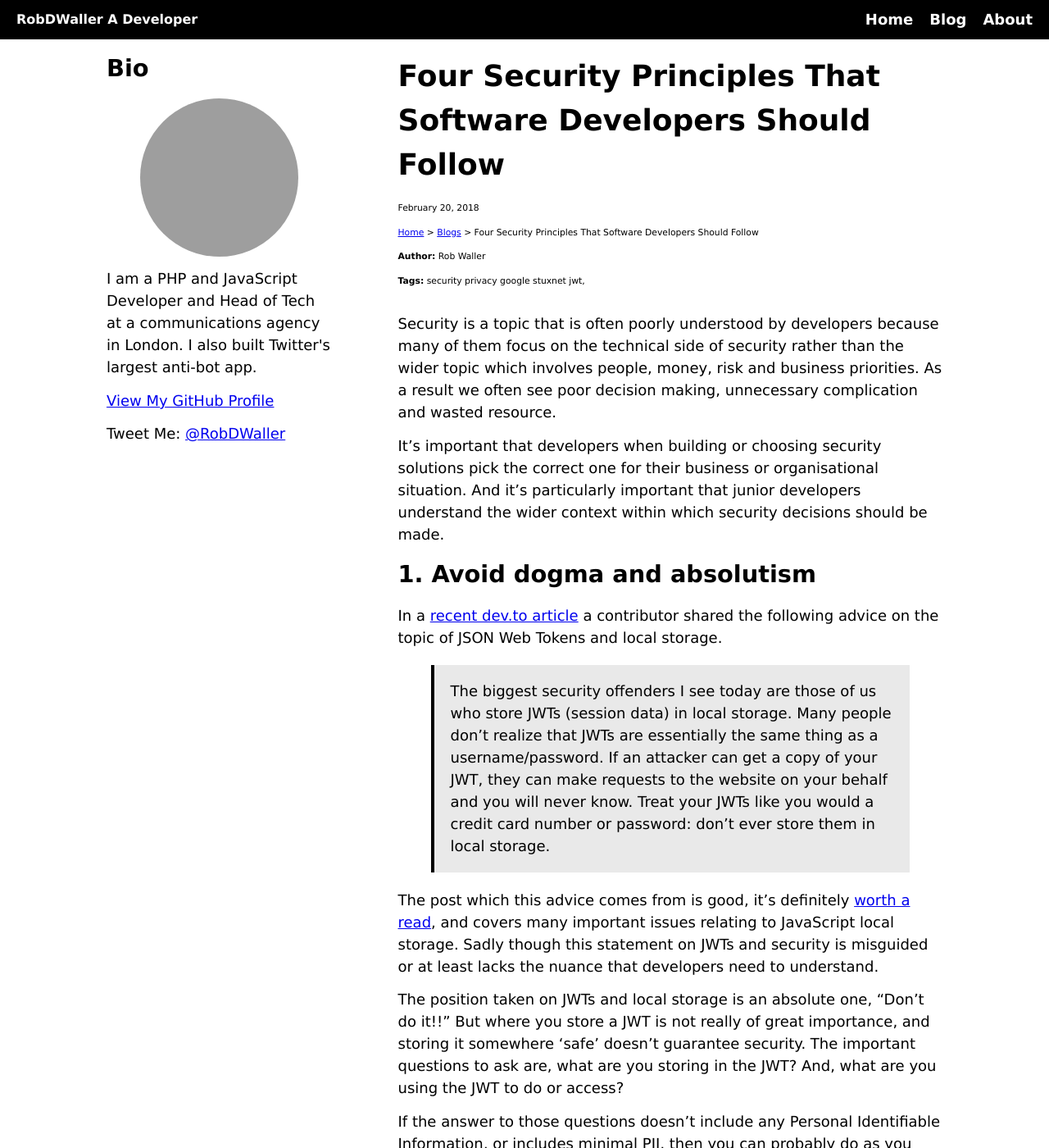
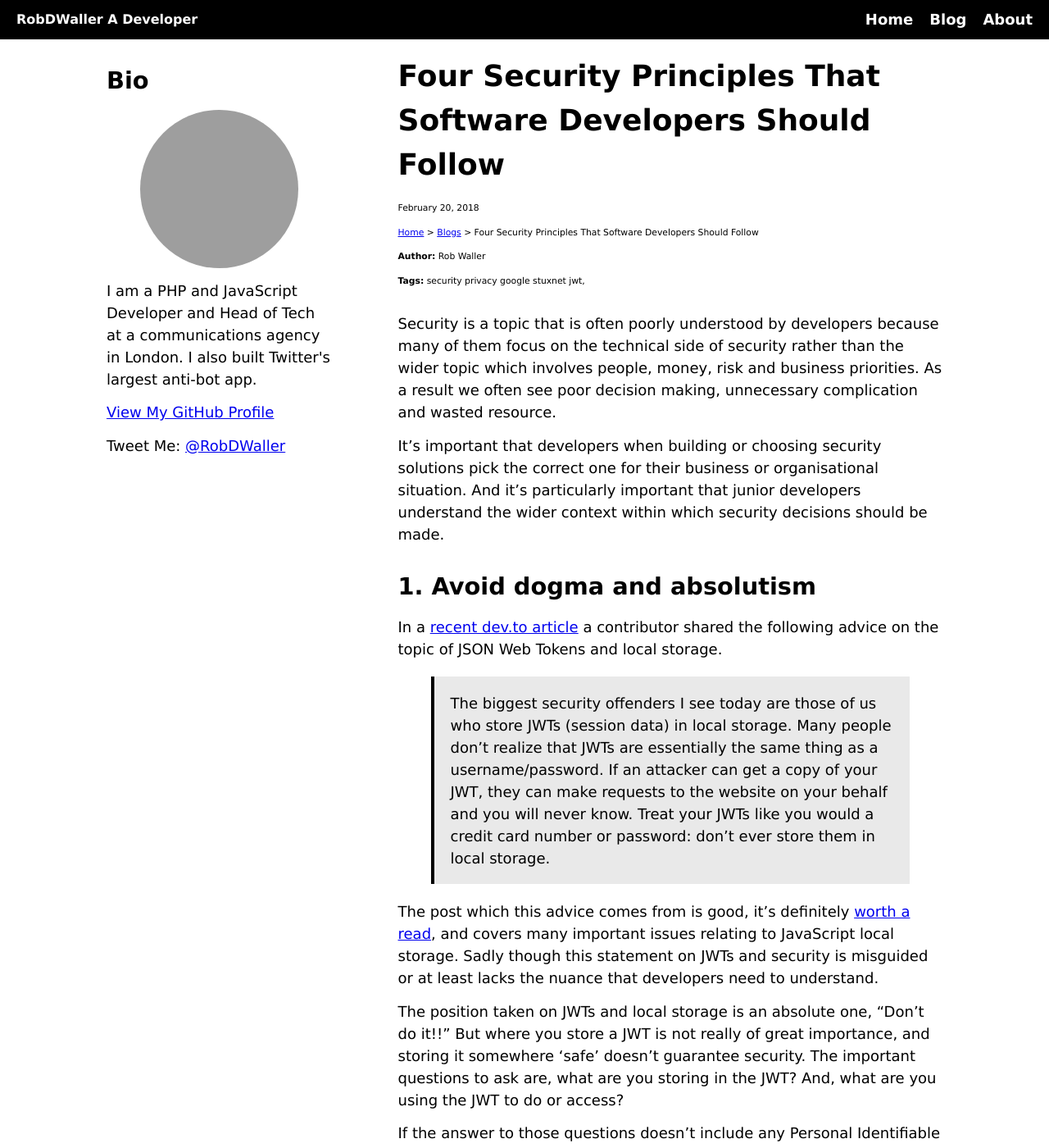
Before and after one commit to RobDWaller/robdwaller.github.io, a Jekyll site: the page built from _posts/2018-02-20-four-security-principles-devs-should-follow.md, in a window 1280 px wide and 1400 px high. Shown: the whole window at 82% size. Built offline with Jekyll 4.4.1, drawn with Linux system fonts in a browser that asks for light colours; comment, search, counter and statistics services are not loaded; grey boxes are pictures that could not be loaded.

Commit message:
minor styling amends

```diff
--- a/_sass/rob-theme.scss
+++ b/_sass/rob-theme.scss
@@ -21,6 +21,10 @@
     line-height:1.5em;
     margin: 0.75em 0;
     font-size: 1.25em;
+}
+
+ol, ul {
+    margin-left: 20px;
 }
 
 li {
@@ -47,6 +51,7 @@
 
 h2 {
     font-size:2em;
+    margin: 1em 0 0.5em 0;
 }
 
 h3 {
```
